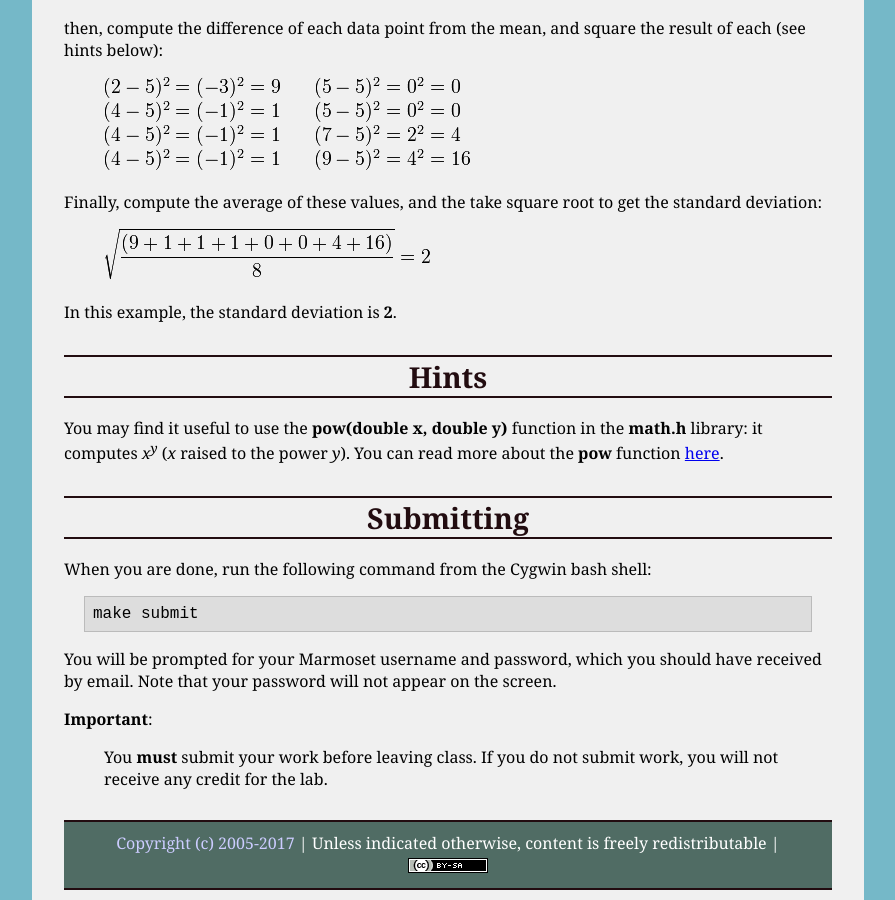
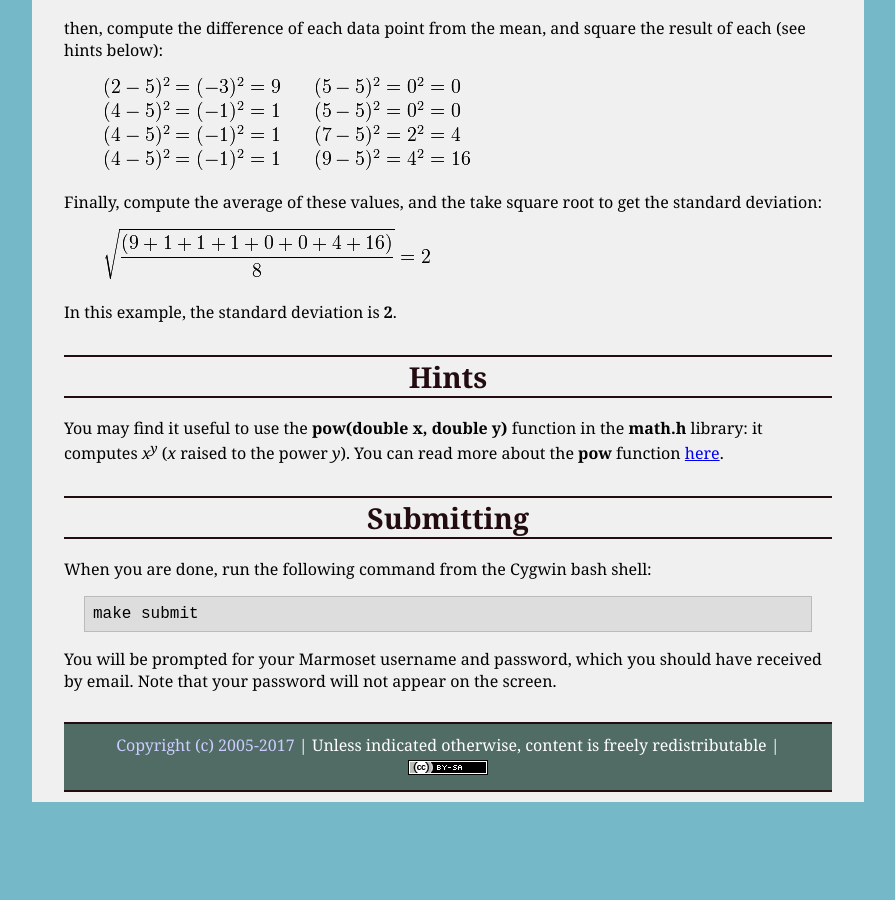
Before and after one commit to ycpcs/cs101-spring2017, a Jekyll site: the page built from labs/lab15.md, in a window 1280 px wide and 900 px high, scrolled down 1760 px. Shown: the whole window, without its empty margins (192-1087 px from the left). Built offline with Jekyll 4.4.1, drawn with Linux system fonts in a browser that asks for light colours; after the commit the page ends 2562 px from its top, so only the background shows below that.

Commit message:
submission not required for credit

```diff
--- a/labs/lab15.md
+++ b/labs/lab15.md
@@ -104,7 +104,3 @@ When you are done, run the following command from the Cygwin bash shell:
     make submit
 
 You will be prompted for your Marmoset username and password, which you should have received by email. Note that your password will not appear on the screen.
-
-**Important**:
-
-> You **must** submit your work before leaving class. If you do not submit work, you will not receive any credit for the lab.
```
Also changed, not shown: labs/lab14.md (+0 -4 lines).
